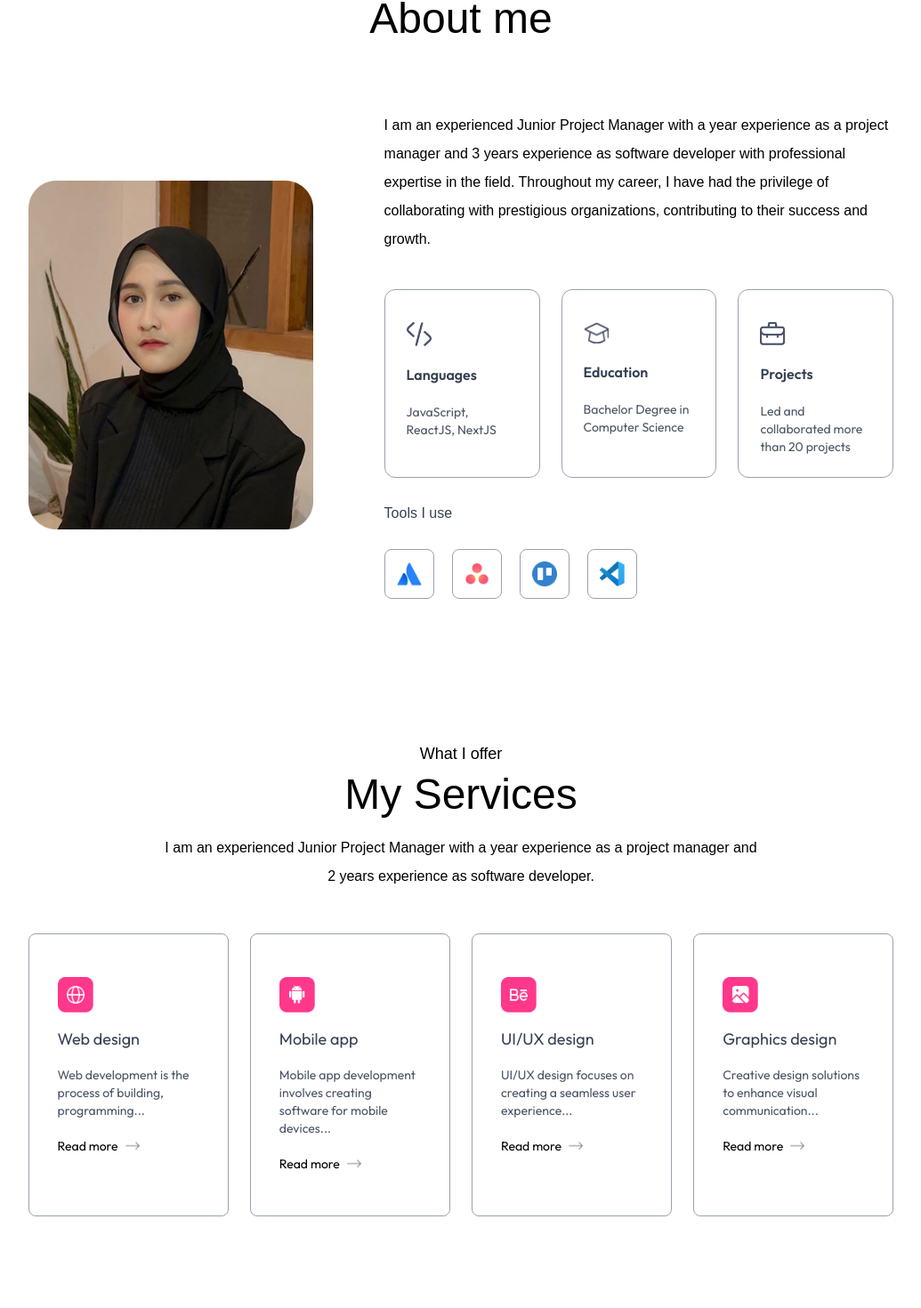
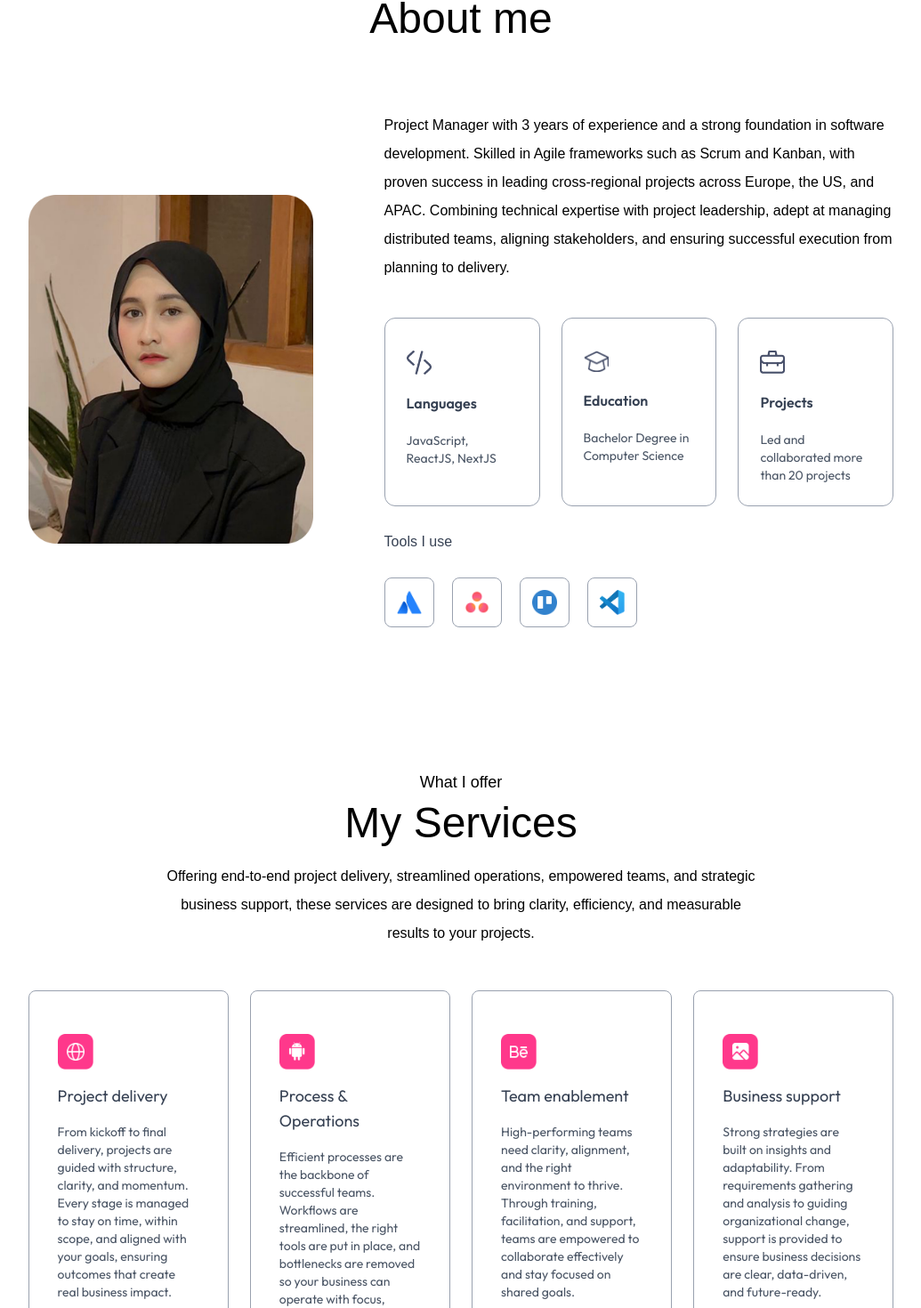
Before and after one commit to azahrx/portfolio-zara, a Next.js app: page / in a window 1280 px wide. Shown: the part 879-2349 px from the top of the page at 89% size, without its empty margins (122-1157 px from the left). Built offline with nearby package versions, Linux system fonts and the light colour scheme; a web font is replaced by a local one.

Commit message:
feat: refactor about and services description

```diff
--- a/app/components/About.jsx
+++ b/app/components/About.jsx
@@ -18,13 +18,7 @@ const About = () => {
         </div>
         <div className='flex-1'>
           <p className='mb-10 max-w-2xl font-ovo lg:max-w-5xl'>
-          I am an experienced Junior Project Manager with
-          a year experience as a project manager and 3 years
-          experience as software developer with professional
-          expertise in the field. Throughout my career, I
-          have had the privilege of collaborating with
-          prestigious organizations, contributing to their
-          success and growth.</p>
+          Project Manager with 3 years of experience and a strong foundation in software development. Skilled in Agile frameworks such as Scrum and Kanban, with proven success in leading cross-regional projects across Europe, the US, and APAC. Combining technical expertise with project leadership, adept at managing distributed teams, aligning stakeholders, and ensuring successful execution from planning to delivery.</p>
 
           <ul className='grid grid-cols-1 sm:grid-cols-3 gap-6 max-w-2xl lg:max-w-5xl'>
             {infoList.map(({icon, iconDark, title, description}, index)=>(
--- a/app/components/Services.jsx
+++ b/app/components/Services.jsx
@@ -13,9 +13,8 @@ const Services = () => {
       </h2>
 
       <p className='text-center max-w-2xl mx-auto mt-5 mb-12 font-ovo'>
-        I am an experienced Junior Project Manager with
-        a year experience as a project manager and 2 years
-        experience as software developer.
+        Offering end-to-end project delivery, streamlined operations, empowered teams, and strategic business support,
+        these services are designed to bring clarity, efficiency, and measurable results to your projects.
       </p>
 
       <div className='grid [grid-template-columns:repeat(auto-fit,minmax(200px,1fr))] gap-6 my-10'>
@@ -26,8 +25,8 @@ const Services = () => {
                 <Image src={icon} alt='' className='w-10' />
                 <h3 className='text-lg my-4 text-gray-700'>{title}</h3>
                 <p className='text-sm text-gray-600 leading-5'>{description}</p>
-                <a href={link} className='flex items-center gap-2 text-sm mt-5'>
-                    Read more <Image alt='' src={assets.right_arrow} className='w-4' />
+                <a href="#contact" className='flex items-center gap-2 text-sm mt-5'>
+                    Let's collaborate! <Image alt='' src={assets.right_arrow} className='w-4' />
                 </a>
             </div>
         ))}
--- a/app/layout.js
+++ b/app/layout.js
@@ -14,7 +14,7 @@ const ovo = Ovo({
 });
 
 export const metadata = {
-  title: "by Zahra",
+  title: "Fathimah Az Zahra – Project Manager, Agile & Scrum Practitioner",
   description: "",
 };
 
--- a/assets/assets.js
+++ b/assets/assets.js
@@ -173,10 +173,10 @@ export const workData = [
 ]
 
 export const serviceData = [
-    { icon: assets.web_icon, title: 'Web design', description: 'Web development is the process of building, programming...', link: '' },
-    { icon: assets.mobile_icon, title: 'Mobile app', description: 'Mobile app development involves creating software for mobile devices...', link: '' },
-    { icon: assets.ui_icon, title: 'UI/UX design', description: 'UI/UX design focuses on creating a seamless user experience...', link: '' },
-    { icon: assets.graphics_icon, title: 'Graphics design', description: 'Creative design solutions to enhance visual communication...', link: '' },
+    { icon: assets.web_icon, title: 'Project delivery', description: 'From kickoff to final delivery, projects are guided with structure, clarity, and momentum. Every stage is managed to stay on time, within scope, and aligned with your goals, ensuring outcomes that create real business impact.', link: '' },
+    { icon: assets.mobile_icon, title: 'Process & Operations', description: 'Efficient processes are the backbone of successful teams. Workflows are streamlined, the right tools are put in place, and bottlenecks are removed so your business can operate with focus, speed, and confidence.', link: '' },
+    { icon: assets.ui_icon, title: 'Team enablement', description: 'High-performing teams need clarity, alignment, and the right environment to thrive. Through training, facilitation, and support, teams are empowered to collaborate effectively and stay focused on shared goals.', link: '' },
+    { icon: assets.graphics_icon, title: 'Business support', description: 'Strong strategies are built on insights and adaptability. From requirements gathering and analysis to guiding organizational change, support is provided to ensure business decisions are clear, data-driven, and future-ready.', link: '' },
 ]
 
 export const infoList = [
```
